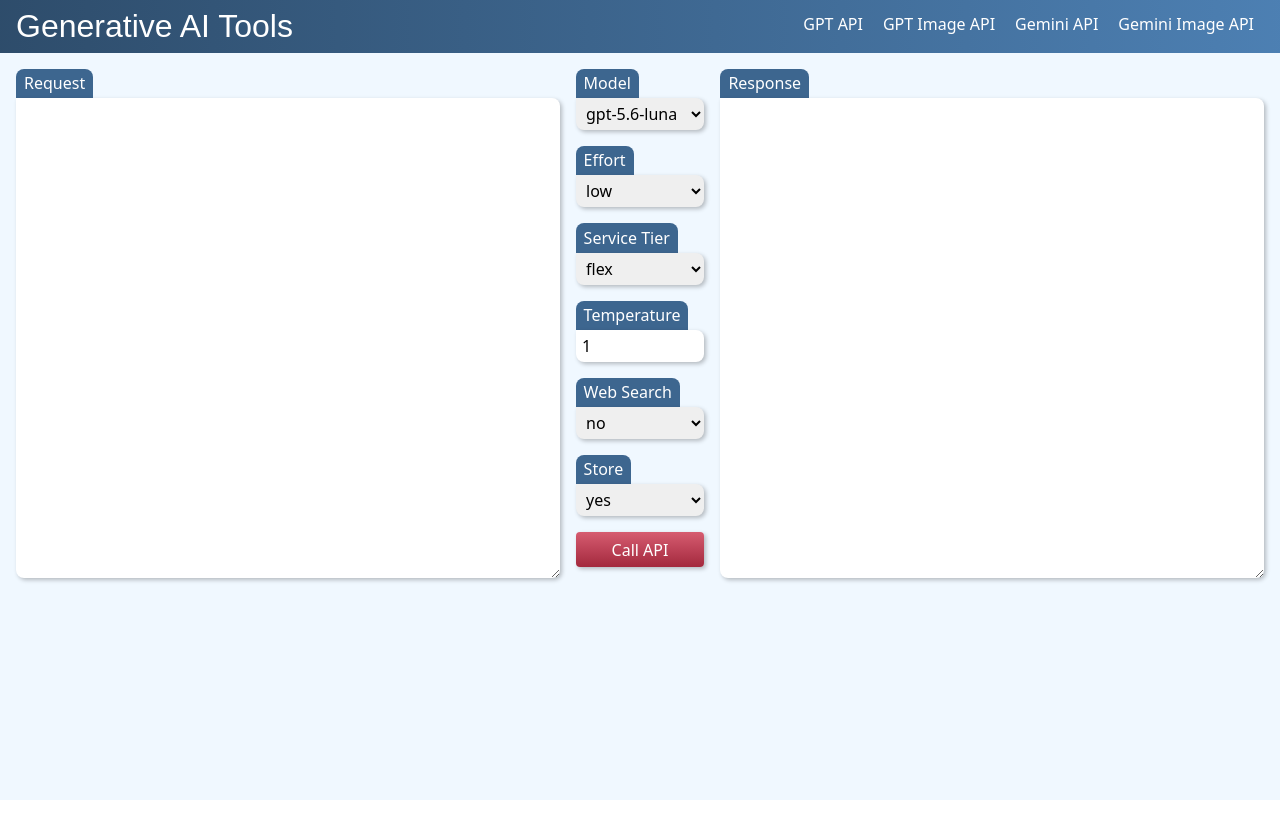
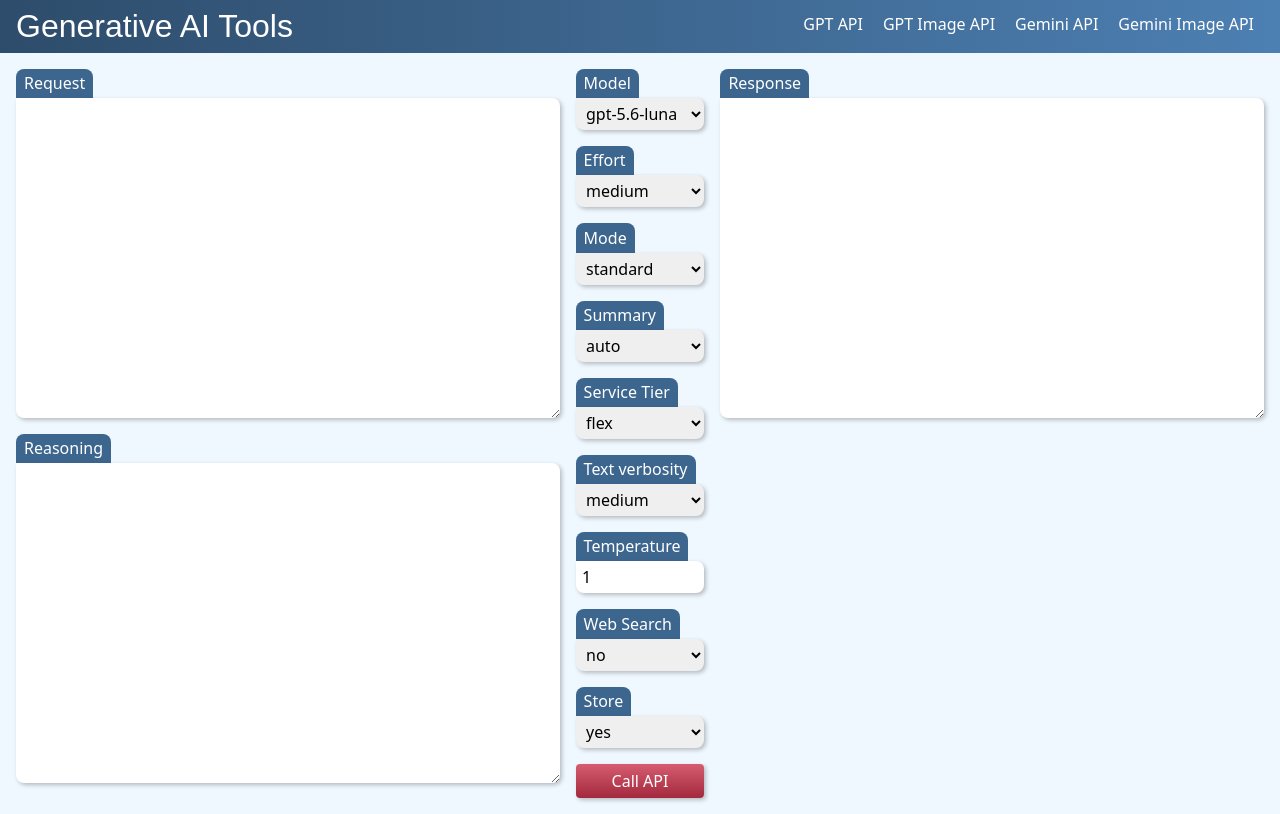
Before and after one commit to gonlem/GenAI, a Vue app: page / in a window 1280 px wide. Built offline with nearby package versions, Linux system fonts and the light colour scheme; no server answers.

Commit message:
Add more configuration parameters

```diff
--- a/frontend/pages/gpt.vue
+++ b/frontend/pages/gpt.vue
@@ -8,12 +8,16 @@
 
 const ai_request = Vue.ref('');
 const ai_response = Vue.ref('');
+const ai_reasoning = Vue.ref('');
 const ai_model = Vue.ref('gpt-5.6-luna');
-const ai_reasoning_effort = Vue.ref('low'); // "none" | "minimal" | "low" | "medium" | "high"
-const ai_service_tier = Vue.ref('flex'); // "flex" | "default" | "priority" | "auto"
+const ai_reasoning_effort = Vue.ref('medium');
+const ai_reasoning_mode = Vue.ref('standard');
+const ai_reasoning_summary = Vue.ref('auto');
+const ai_service_tier = Vue.ref('flex');
+const ai_text_verbosity = Vue.ref('medium');
 const ai_temperature = Vue.ref(1.0);
-const ai_web_search = Vue.ref('no'); // "yes" | "no"
-const ai_store = Vue.ref('yes'); // "yes" | "no"
+const ai_web_search = Vue.ref('no');
+const ai_store = Vue.ref('yes');
 
 async function callApi() {
     try {
@@ -21,9 +25,10 @@
         let startTime = Date.now();
         const response = await openai.responses.create({
             model: ai_model.value,
-            reasoning: { effort: ai_reasoning_effort.value },
+            reasoning: { effort: ai_reasoning_effort.value, mode: ai_reasoning_mode.value, summary: ai_reasoning_summary.value },
             input: ai_request.value,
             service_tier: ai_service_tier.value,
+            text: { verbosity: ai_text_verbosity.value },
             store: ai_store.value === 'yes',
             temperature: parseFloat(ai_temperature.value),
             tools: ai_web_search.value === 'yes' ? [{ type: 'web_search' }] : [],
@@ -31,7 +36,9 @@
         let endTime = Date.now();
         let responseText = `[Response time: ${(endTime - startTime) / 1000} seconds]\n`;
         responseText += `[Model: ${response.model}]\n`;
-        responseText += `[Reasoning effort: ${response.reasoning.effort}]\n`;
+        responseText += `[Reasoning effort: ${response.reasoning?.effort}]\n`;
+        responseText += `[Reasoning mode: ${response.reasoning?.mode}]\n`;
+        responseText += `[Reasoning summary: ${response.reasoning?.summary}]\n`;
         responseText += `[Temperature: ${response.temperature}]\n`;
         responseText += `[Service tier: ${response.service_tier}]\n`;
         responseText += `[Text verbosity: ${response.text.verbosity}]\n`;
@@ -43,6 +50,7 @@
         responseText += `[Estimated cost: €${cost.toFixed(6)}]\n\n`;
         responseText += response.output_text;
         ai_response.value = responseText;
+        ai_reasoning.value = response.output.find((item) => item.type === 'reasoning')?.summary[0]?.text || '';
     } catch (error) {
         ai_response.value = `Error: ${error.message}`;
     }
@@ -75,6 +83,10 @@
                 <span>Request</span>
                 <textarea name="request" v-model="ai_request"></textarea>
             </label>
+            <label>
+                <span>Reasoning</span>
+                <textarea name="reasoning" v-model="ai_reasoning"></textarea>
+            </label>
         </div>
         <div class="flex-column fit-content">
             <label>
@@ -89,10 +101,26 @@
                 <span>Effort</span>
                 <select name="reasoning_effort" v-model="ai_reasoning_effort" required>
                     <option>none</option>
-                    <option>minimal</option>
                     <option>low</option>
                     <option>medium</option>
                     <option>high</option>
+                    <option>xhigh</option>
+                    <option>max</option>
+                </select>
+            </label>
+            <label>
+                <span>Mode</span>
+                <select name="reasoning_mode" v-model="ai_reasoning_mode" required>
+                    <option>standard</option>
+                    <option>pro</option>
+                </select>
+            </label>
+            <label>
+                <span>Summary</span>
+                <select name="reasoning_summary" v-model="ai_reasoning_summary" required>
+                    <option>auto</option>
+                    <option>concise</option>
+                    <option>detailed</option>
                 </select>
             </label>
             <label>
@@ -102,6 +130,14 @@
                     <option>flex</option>
                     <option>default</option>
                     <option>fast</option>
+                </select>
+            </label>
+            <label>
+                <span>Text verbosity</span>
+                <select name="text_verbosity" v-model="ai_text_verbosity" required>
+                    <option>low</option>
+                    <option>medium</option>
+                    <option>high</option>
                 </select>
             </label>
             <label>
@@ -138,7 +174,7 @@
 
 textarea {
     min-width: 100%;
-    min-height: 30rem;
+    min-height: 20rem;
     field-sizing: content;
 }
 </style>
```
